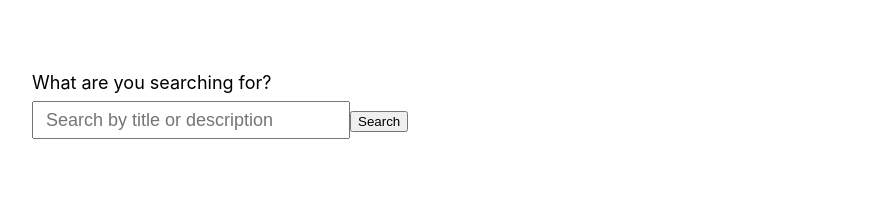
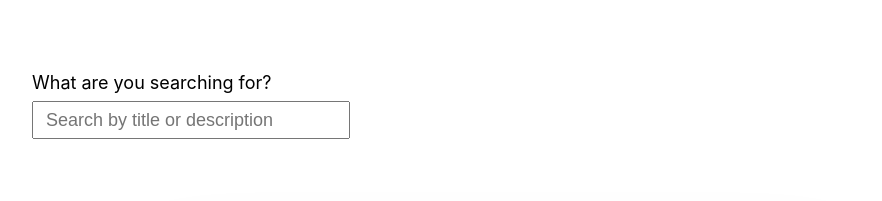
Before and after one commit to BilosNelly/mansion-mingle, a React (Create React App) app: page / in a window 1280 px wide. Shown: the top 201 px of the page, without its empty margins (32-914 px from the left). Built offline with nearby package versions, Linux system fonts and the light colour scheme.

Commit message:
Added lodash

```diff
--- a/package.json
+++ b/package.json
@@ -10,6 +10,7 @@
     "@types/node": "^16.18.11",
     "@types/react": "^18.0.27",
     "@types/react-dom": "^18.0.10",
+    "lodash": "^4.17.21",
     "react": "^18.2.0",
     "react-dom": "^18.2.0",
     "react-router": "^6.7.0",
@@ -42,5 +43,8 @@
       "last 1 firefox version",
       "last 1 safari version"
     ]
+  },
+  "devDependencies": {
+    "@types/lodash": "^4.14.191"
   }
 }
--- a/src/App.tsx
+++ b/src/App.tsx
@@ -1,10 +1,25 @@
 import React, { useEffect, useState } from "react";
 import "./App.scss";
+import _ from "lodash";
+
+const debouncedHandleSearch = _.debounce((searchTerm: string, setFilteredProperties: any, propertyData: any) => {
+  if (searchTerm) {
+    const filteredData = propertyData.property.filter((property: any) => {
+      return (
+        property.title.toLowerCase().includes(searchTerm.toLowerCase()) ||
+        property.description.toLowerCase().includes(searchTerm.toLowerCase())
+      );
+    });
+    setFilteredProperties(filteredData);
+  } else {
+    setFilteredProperties(propertyData.property);
+  }
+}, 500);
 
 export const App = () => {
   const [searchTerm, setSearchTerm] = useState("");
   const [propertyData, setPropertyData] = useState<{ property: Array<{id:number, title:string, description:string, address:Array<{country:string, city:string, street:string, zipCode:string}>, picture:string}> }>({property:[]});
-  const [filteredProperties, setFilteredProperties] = useState(propertyData.property)
+  const [filteredProperties, setFilteredProperties] = useState(propertyData.property);
 
   useEffect(() => {
     fetch("data.json", {
@@ -22,34 +37,28 @@ export const App = () => {
       });
   }, []);
 
-  const handleSearch = () => {
-    if(searchTerm){
-    const filteredData = propertyData.property.filter(property => {
-      return property.title.toLowerCase().includes(searchTerm.toLowerCase()) || property.description.toLowerCase().includes(searchTerm.toLowerCase());
-    });
-    setFilteredProperties(filteredData);
-    } else{
-      setFilteredProperties(propertyData.property)
-    }
+
+  const handleSearchTermChange = (e: React.ChangeEvent<HTMLInputElement>) => {
+    setSearchTerm(e.target.value);
+    debouncedHandleSearch(e.target.value,setFilteredProperties,propertyData);
   };
 
   return (
     <div className="homepage">
       <div className="homepage__searchbar">
         <div className="homepage__searchbar__title">What are you searching for?</div>
-        <input type="text" placeholder="Search by title or description" value={searchTerm} onChange={e => setSearchTerm(e.target.value)} />
-        <button onClick={handleSearch}>Search</button>
+        <input type="text" placeholder="Search by title or description" value={searchTerm} onChange={handleSearchTermChange} />
       </div>
       <div className="homepage__wrapper">
-          {filteredProperties.length === 0 ? <div>No properties found with the search criteria</div> : filteredProperties.map((element, index) => (
-            <ul className="homepage__list">
+        {filteredProperties.length === 0 ? <div>No properties found with the search criteria</div> : filteredProperties.map((element, index) => (
+          <ul className="homepage__list">
             <li key={index} className="homepage__list__item">
               <img src={element.picture} />
               <div>Property title: {element.title}</div>
               <div>Description: {element.description}</div>
             </li>
-            </ul>
-          ))}
+          </ul>
+        ))}
       </div>
     </div>
   );
```
Also changed, not shown: 1 other file (tests, documents, lock files or other folders).
